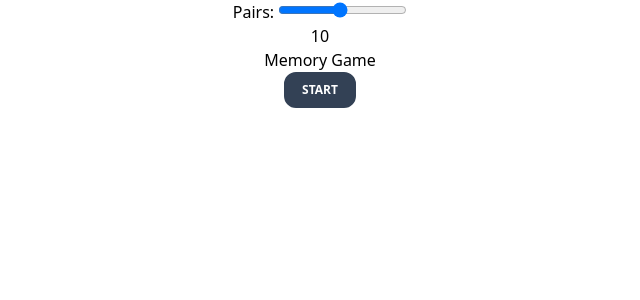
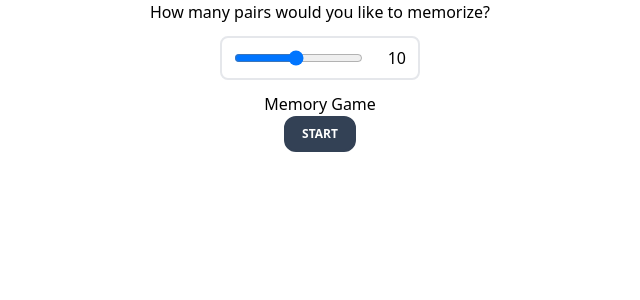
Before and after one commit to Effrat/memory-game, a Next.js app: page / in a window 1280 px wide. Shown: the top 300 px of the page, without its empty margins (320-960 px from the left). Built offline with nearby package versions, Linux system fonts and the light colour scheme.

Commit message:
slider style updated

```diff
--- a/components/game.js
+++ b/components/game.js
@@ -61,7 +61,9 @@ const Game = () => {
                 </div>
             :
                 <div className='text-center'>
-                    <label htmlFor='pairs'>Pairs: </label>
+                    <label htmlFor='pairs'>How many pairs would you like to memorize?<br/></label>
+                    <div className='w-[200px] mx-auto border-gray-200 border-2 px-3 py-2 m-3 rounded-lg drop'>
+                        <div className='w-full flex items-center justify-between'>
                             <input
                                 name='pairs'
                                 type="range"
@@ -71,7 +73,9 @@ const Game = () => {
                                 onChange={e => setNumberOfPairs(e.target.value)}
                                 disabled={isActiveGame}
                             />
-                    <div> {numberOfPairs}</div>
+                            <span> {numberOfPairs}</span>
+                        </div>
+                    </div>
                     <OuterScreen startGame={startGame} />
                 </div>
             }
```
Lines whose indentation alone changed are shown as unchanged.
